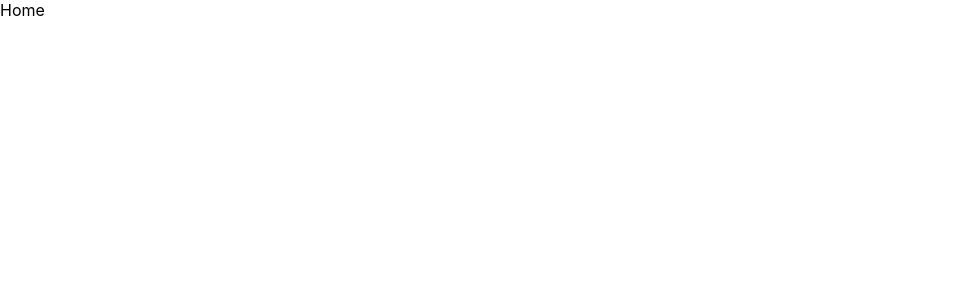
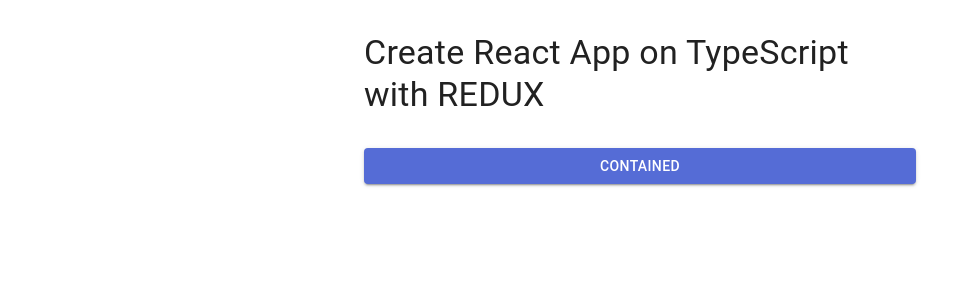
Before and after one commit to Pulatjon97/burak-react, a React (Create React App) app: page / in a window 1280 px wide. Shown: the top 300 px of the page, without its empty margins (0-979 px from the left). Built offline with nearby package versions, Linux system fonts and the light colour scheme.

Commit message:
feat: MUI standart integrated

```diff
--- a/package.json
+++ b/package.json
@@ -3,6 +3,9 @@
   "version": "0.1.0",
   "private": true,
   "dependencies": {
+    "@emotion/react": "^11.14.0",
+    "@emotion/styled": "^11.14.1",
+    "@mui/material": "^9.5.0",
     "@reduxjs/toolkit": "^1.8.1",
     "@testing-library/jest-dom": "^4.2.4",
     "@testing-library/react": "^9.5.0",
--- a/src/app/App.tsx
+++ b/src/app/App.tsx
@@ -1,10 +1,20 @@
 import React from 'react';
 import logo from './logo.svg';
 import '../css/app.css';
+import Container from '@mui/material/Container';
+import { Box, Stack, Typography } from '@mui/material';
+import Button from '@mui/material/Button';
 function App() {
-  return (
-    <div> Home</div>
-  );
+  return  <Container maxWidth="sm">
+    <Stack direction="column">
+      <Box sx={{ my: 4 }}>
+        <Typography variant="h4" component={"h4"}>
+          Create React App on TypeScript with REDUX
+        </Typography>
+      </Box>
+      <Button variant="contained">Contained</Button>
+    </Stack>
+  </Container>;
 }
 
 export default App;
--- a/src/index.tsx
+++ b/src/index.tsx
@@ -1,15 +1,21 @@
-import React from 'react';
-import ReactDOM from 'react-dom';
-import { Provider } from 'react-redux';
-import { store } from './app/store';
-import App from './app/App';
-import reportWebVitals from './reportWebVitals';
-import './css/index.css';
+import React from "react";
+import ReactDOM from "react-dom";
+import { Provider } from "react-redux";
+import { store } from "./app/store";
+import App from "./app/App";
+import reportWebVitals from "./reportWebVitals";
+import CssBaseline from "@mui/material/CssBaseline";
+import { ThemeProvider } from "@mui/material/styles";
+import theme from "./theme";
+import "./css/index.css";
 
 ReactDOM.render(
   <React.StrictMode>
     <Provider store={store}>
-      <App />
+      <ThemeProvider theme={theme}>
+        <CssBaseline/>
+        <App />
+      </ThemeProvider>
     </Provider>
   </React.StrictMode>,
   document.getElementById("root")
--- /dev/null
+++ b/src/theme.ts
@@ -0,0 +1,19 @@
+import { createTheme } from "@mui/material/styles";
+import { red } from "@mui/material/colors";
+
+// A custom theme for this app
+const theme = createTheme({
+  palette: {
+    primary: {
+      main: "#556cd6",
+    },
+    secondary: {
+      main: "#19857b",
+    },
+    error: {
+      main: red.A400,
+    },
+  },
+});
+
+export default theme;
```
Also changed, not shown: 1 other file (tests, documents, lock files or other folders).
